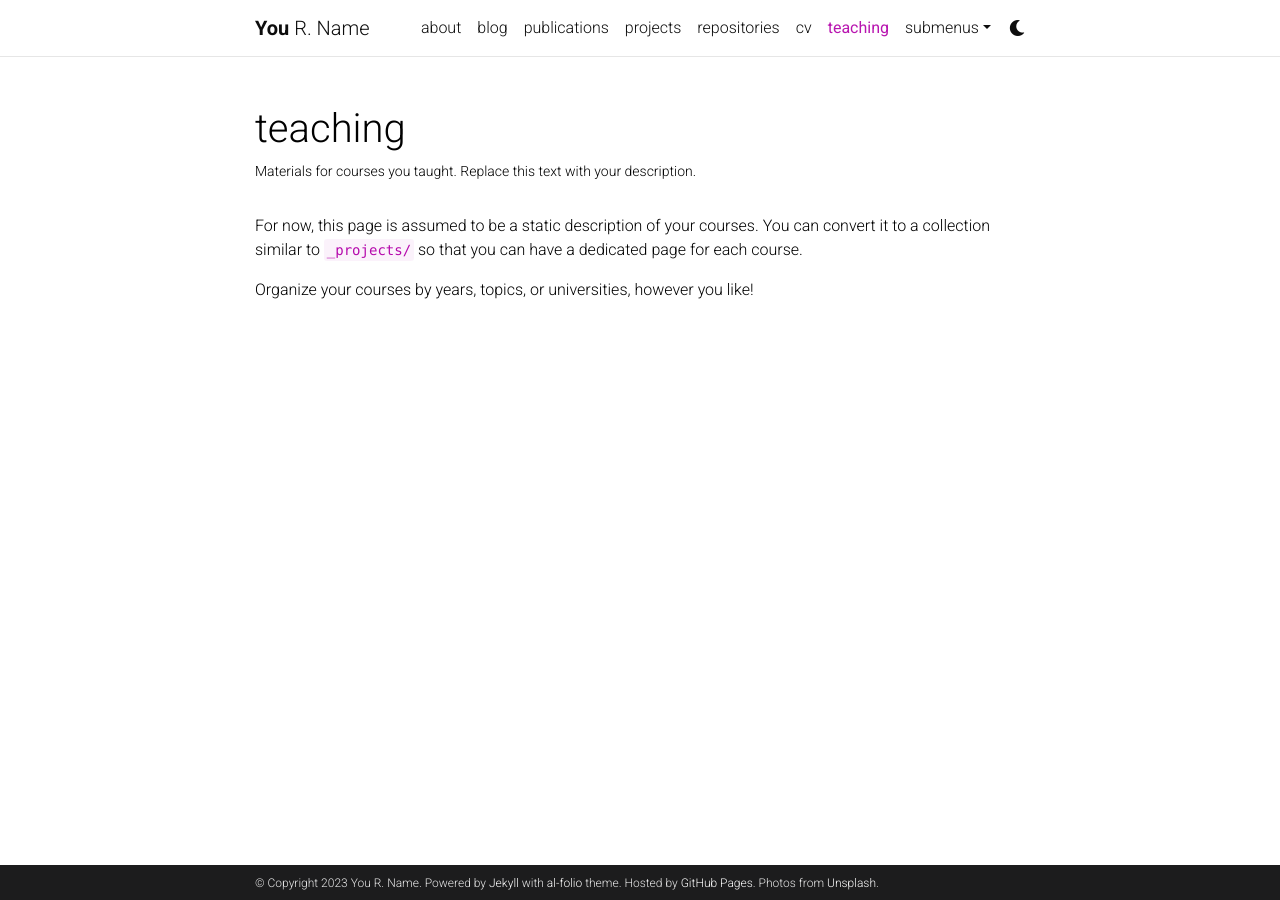
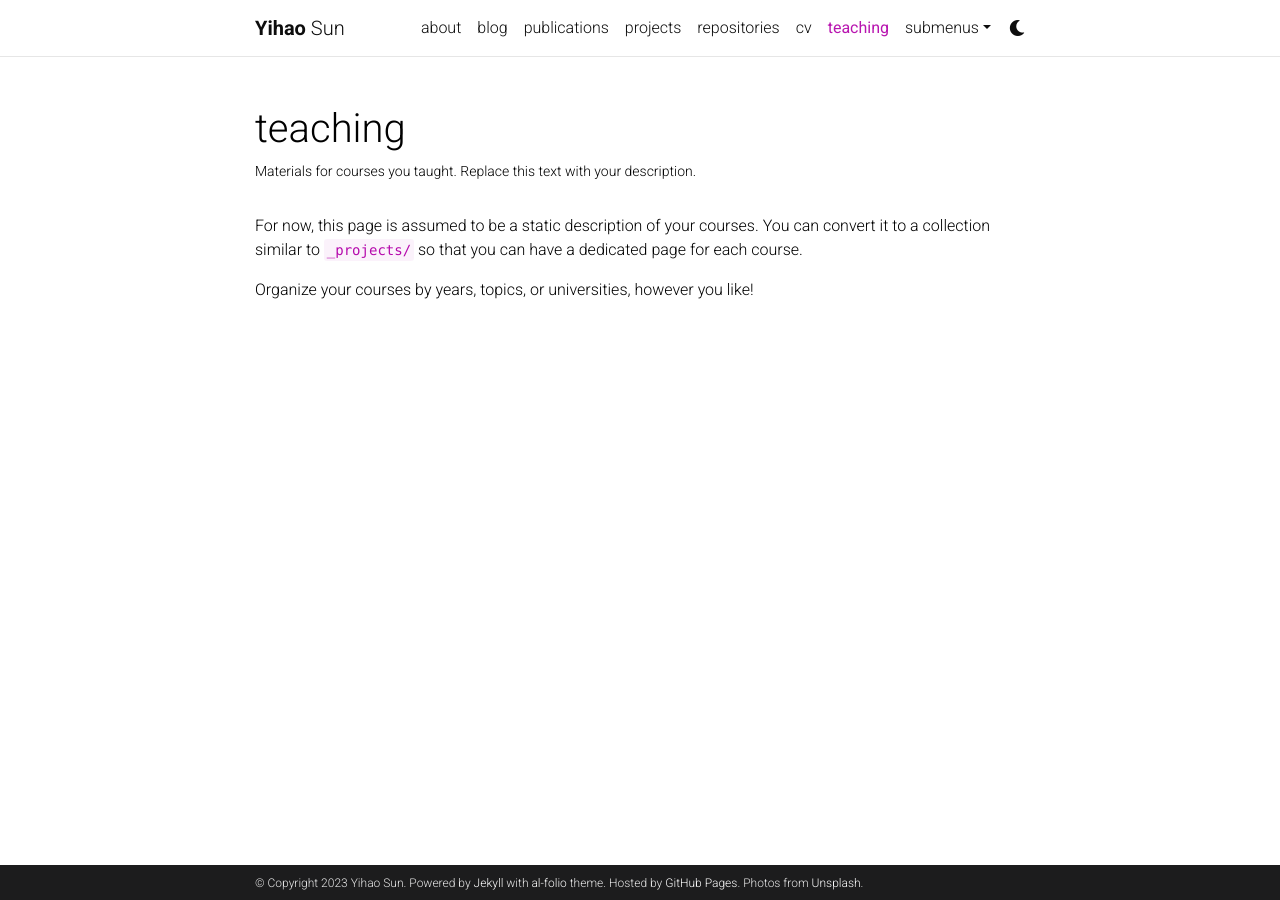
Before and after one commit to yihaosun1124/yihaosun1124.github.io, a Jekyll site: the page built from _pages/teaching.md, in a window 1280 px wide. Built offline with Jekyll 4.4.1, drawn with Linux system fonts in a browser that asks for light colours; comment, search, counter and statistics services are not loaded; a style sheet for code colours, icons or effects is not loaded.

Commit message:
docs: update config

```diff
--- a/_config.yml
+++ b/_config.yml
@@ -3,10 +3,10 @@
 # -----------------------------------------------------------------------------
 
 title: blank # the website title (if blank, full name will be used instead)
-first_name: You
-middle_name: R.
-last_name: Name
-email: you@example.com
+first_name: Yihao
+middle_name:
+last_name: Sun
+email: sunyh@lamda.nju.edu.cn
 description: > # the ">" symbol means to ignore newlines until "footer_text:"
   A simple, whitespace theme for academics. Based on [*folio](https://github.com/bogoli/-folio) design.
 footer_text: >
@@ -18,8 +18,8 @@
 lang: en # the language of your site (for example: en, fr, cn, ru, etc.)
 icon: ⚛️  # the emoji used as the favicon (alternatively, provide image name in /assets/img/)
 
-url: https://alshedivat.github.io # the base hostname & protocol for your site
-baseurl: /al-folio # the subpath of your site, e.g. /blog/
+url: https://yihaosun1124.github.io # the base hostname & protocol for your site
+baseurl: # the subpath of your site, e.g. /blog/
 last_updated: false # set to true if you want to display last updated in the footer
 impressum_path:  # set to path to include impressum link in the footer, use the same path as permalink in a page, helps to conform with EU GDPR
 
```
